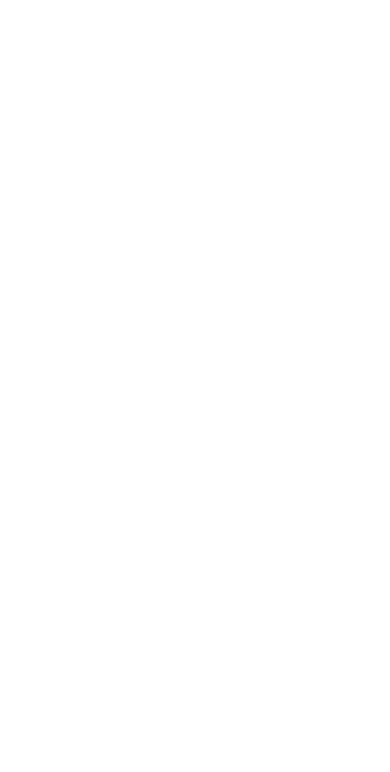
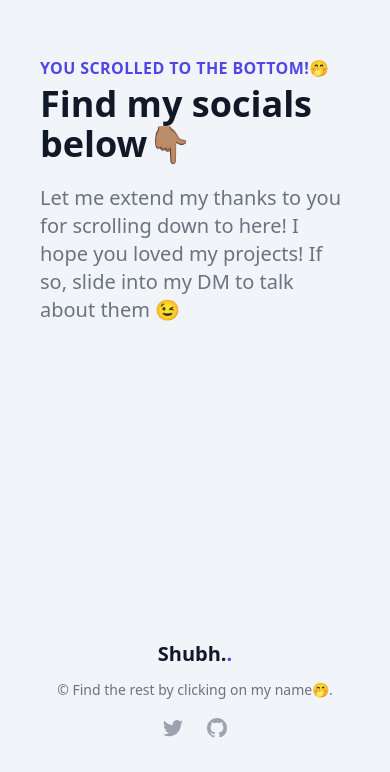
Before and after one commit to ShubhMehrotra19/Portfolio, a React (Vite) app: page / in a window 390 px wide. Shown: the part 7872-8644 px from the top of the page. Before the commit the page ends 7620 px from the top, so only its background shows below. Built offline with nearby package versions, Linux system fonts and the light colour scheme.

Commit message:
mainpage complete

```diff
--- a/package.json
+++ b/package.json
@@ -10,6 +10,7 @@
     "preview": "vite preview"
   },
   "dependencies": {
+    "@tabler/icons-react": "^2.47.0",
     "clsx": "^2.1.0",
     "framer-motion": "^11.0.8",
     "lucide-react": "^0.343.0",
--- a/src/Components/MainPage/MainPage.jsx
+++ b/src/Components/MainPage/MainPage.jsx
@@ -5,6 +5,8 @@
 import TechStack from '../TechStack/TechStack';
 import './MainPage.css';
 import { HeroParallaxDemo } from '../ui/HeroParallaxDemo';
+import Section2 from '../Section2/Section2';
+import Footer from '../Section2/Footer';
 
 const MainPage = () => {
   const [shouldChangeBackground, setShouldChangeBackground] = useState(false);
@@ -55,6 +57,10 @@
           <TechStack />
           <HeroParallaxDemo />
         </div>
+        <div className=' w-screen bg-slate-100'>
+        <Section2 />
+        <Footer />
+        </div>
       </div>
     </div>
   );
--- /dev/null
+++ b/src/Components/Section2/Footer.jsx
@@ -0,0 +1,33 @@
+import React from 'react'
+import { NavLink } from 'react-router-dom'
+
+function Footer() {
+    return (
+        <section className="text-gray-700 bg-transparent body-font w-screen">
+    <div className="container flex flex-col items-center px-8 py-8 mx-auto max-w-7xl sm:flex-row justify-between">
+        <NavLink to="/connect" className="text-xl font-black leading-none text-gray-900 select-none logo">Shubh.<span className="text-indigo-600">.</span></NavLink>
+        <p className="mt-4 text-sm text-gray-500 sm:ml-4 sm:pl-4 sm:border-l sm:border-gray-200 sm:mt-0">&copy; Find the rest by clicking on my name🤭.
+        </p>
+        <span className="inline-flex justify-center mt-4 space-x-5 sm:ml-auto sm:mt-0 sm:justify-start">
+            <NavLink to="https://twitter.com/ShubhMehro40210" className="text-gray-400 hover:text-gray-500">
+                <span className="sr-only">Twitter</span>
+                <svg className="w-6 h-6" fill="currentColor" viewBox="0 0 24 24" aria-hidden="true">
+                    <path d="M8.29 20.251c7.547 0 11.675-6.253 11.675-11.675 0-.178 0-.355-.012-.53A8.348 8.348 0 0022 5.92a8.19 8.19 0 01-2.357.646 4.118 4.118 0 001.804-2.27 8.224 8.224 0 01-2.605.996 4.107 4.107 0 00-6.993 3.743 11.65 11.65 0 01-8.457-4.287 4.106 4.106 0 001.27 5.477A4.072 4.072 0 012.8 9.713v.052a4.105 4.105 0 003.292 4.022 4.095 4.095 0 01-1.853.07 4.108 4.108 0 003.834 2.85A8.233 8.233 0 012 18.407a11.616 11.616 0 006.29 1.84" />
+                </svg>
+            </NavLink>
+
+            <NavLink to="https://github.com/ShubhMehrotra19/Chefio" className="text-gray-400 hover:text-gray-500">
+                <span className="sr-only">GitHub</span>
+                <svg className="w-6 h-6" fill="currentColor" viewBox="0 0 24 24" aria-hidden="true">
+                    <path fill-rule="evenodd" d="M12 2C6.477 2 2 6.484 2 12.017c0 4.425 2.865 8.18 6.839 9.504.5.092.682-.217.682-.483 0-.237-.008-.868-.013-1.703-2.782.605-3.369-1.343-3.369-1.343-.454-1.158-1.11-1.466-1.11-1.466-.908-.62.069-.608.069-.608 1.003.07 1.531 1.032 1.531 1.032.892 1.53 2.341 1.088 2.91.832.092-.647.35-1.088.636-1.338-2.22-.253-4.555-1.113-4.555-4.951 0-1.093.39-1.988 1.029-2.688-.103-.253-.446-1.272.098-2.65 0 0 .84-.27 2.75 1.026A9.564 9.564 0 0112 6.844c.85.004 1.705.115 2.504.337 1.909-1.296 2.747-1.027 2.747-1.027.546 1.379.202 2.398.1 2.651.64.7 1.028 1.595 1.028 2.688 0 3.848-2.339 4.695-4.566 4.943.359.309.678.92.678 1.855 0 1.338-.012 2.419-.012 2.747 0 .268.18.58.688.482A10.019 10.019 0 0022 12.017C22 6.484 17.522 2 12 2z" clip-rule="evenodd" />
+                </svg>
+            </NavLink>
+
+        </span>
+    </div>
+</section>
+
+    )
+}
+
+export default Footer;
--- /dev/null
+++ b/src/Components/Section2/Section2.jsx
@@ -0,0 +1,18 @@
+import React from 'react';
+
+function Section2({ value }) {
+
+    return (
+        <section className='flex flex-col items-center justify-center min-h-screen'>
+            <section className="h-auto bg-transparent">
+                <div className="max-w-7xl mx-auto py-16 px-10 sm:py-24 sm:px-6 lg:px-8 sm:text-center">
+                    <h2 className="text-base font-semibold text-indigo-600 tracking-wide uppercase">You scrolled to the bottom!🤭</h2>
+                    <p className="mt-1 text-4xl font-extrabold text-gray-900 sm:text-5xl sm:tracking-tight lg:text-6xl">Find my socials below👇🏽</p>
+                    <p className="max-w-3xl mt-5 mx-auto text-xl text-gray-500">Let me extend my thanks to you for scrolling down to here! I hope you loved my projects! If so, slide into my DM to talk about them 😉</p>
+                </div>
+            </section>
+        </section>
+    );
+}
+
+export default Section2;
```
Also changed, not shown: 1 other file (tests, documents, lock files or other folders).
